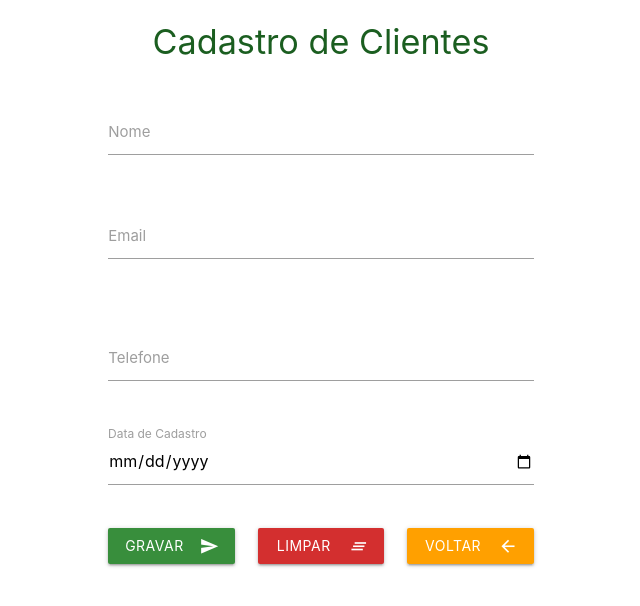
After one commit to GabrielFSilva01/Locadora-main, a PHP site: page /VIEW/Cliente/FormCliente.php in a window 1280 px wide. The commit adds this page. Shown: the top 606 px of the page, without its empty margins (319-959 px from the left). Run offline with PHP 8.4, Linux system fonts and the light colour scheme.

Commit message:
feito alterações em: LstCliente.php,cliente.php,FormCliente.php Criados: FormCliente.php, InsCliente.php,EditCliente.php CRUD parcial criado: Insert e Edit.

```diff
--- /dev/null
+++ b/VIEW/Cliente/FormCliente.php
@@ -0,0 +1,121 @@
+<!DOCTYPE html>
+<html lang="pt-BR">
+<head>
+  <meta charset="UTF-8" />
+  <meta name="viewport" content="width=device-width, initial-scale=1" />
+  <title>Novo Cliente</title>
+
+  <!-- Materialize CSS -->
+  <link
+    rel="stylesheet"
+    href="https://cdnjs.cloudflare.com/ajax/libs/materialize/1.0.0/css/materialize.min.css"
+  />
+  <link href="https://fonts.googleapis.com/icon?family=Material+Icons" rel="stylesheet" />
+</head>
+<body>
+  <div class="container">
+    <div class="row">
+      <div class="col s12 center-align">
+        <h4 class="green-text text-darken-4">Cadastro de Clientes</h4>
+      </div>
+    </div>
+
+    <div class="row">
+      <form
+        action="InsCliente.php"
+        method="post"
+        class="col s12 m8 offset-m2 l6 offset-l3"
+      >
+        <!-- Nome -->
+        <div class="row">
+          <div class="input-field col s12">
+            <input type="text" id="nome" name="nome" required />
+            <label for="nome">Nome</label>
+          </div>
+        </div>
+
+        <!-- Email -->
+        <div class="row">
+          <div class="input-field col s12">
+            <input
+              type="email"
+              id="email"
+              name="email"
+              class="validate"
+              required
+            />
+            <label for="email">Email</label>
+            <span
+              class="helper-text"
+              data-error="E-mail inválido"
+              data-success="E-mail válido"
+            ></span>
+          </div>
+        </div>
+
+        <!-- Telefone -->
+        <div class="row">
+          <div class="input-field col s12">
+            <input type="text" name="telefone" id="telefone" required>
+            <label for="telefone">Telefone</label>
+          </div>
+        </div>
+
+        <!-- Data Cadastro -->
+        <div class="row">
+          <div class="input-field col s12">
+            <input type="date" id="data_cadastro" name="data_cadastro" required />
+            <label for="data_cadastro" class="active">Data de Cadastro</label>
+          </div>
+        </div>
+
+        <!-- Botões -->
+        <div class="row center-align">
+          <div class="col s12 m4">
+            <button
+              class="btn waves-effect waves-light green darken-2"
+              type="submit"
+              name="action"
+              style="width: 100%"
+            >
+              Gravar
+              <i class="material-icons right">send</i>
+            </button>
+          </div>
+
+          <div class="col s12 m4">
+            <button
+              class="btn waves-effect waves-light red darken-2"
+              type="reset"
+              name="clear"
+              style="width: 100%"
+            >
+              Limpar
+              <i class="material-icons right">clear_all</i>
+            </button>
+          </div>
+
+          <div class="col s12 m4">
+            <a
+              href="Lstcliente.php"
+              class="btn waves-effect waves-light amber darken-2"
+              style="width: 100%"
+            >
+              Voltar
+              <i class="material-icons right">arrow_back</i>
+            </a>
+          </div>
+        </div>
+      </form>
+    </div>
+  </div>
+
+  <!-- Materialize JS -->
+  <script src="https://cdnjs.cloudflare.com/ajax/libs/materialize/1.0.0/js/materialize.min.js"></script>
+  <script>
+    document.addEventListener("DOMContentLoaded", function () {
+      M.updateTextFields();
+    });
+  </script>
+</body>
+</html>
```
Also changed, not shown: DAL/cliente.php (+54 -3 lines), VIEW/Cliente/EditCliente.php (added, +16 -0 lines), VIEW/Cliente/FormClienteEdit.php (added, +107 -0 lines), VIEW/Cliente/InsCliente.php (added, +18 -0 lines), VIEW/Cliente/Lstcliente.php (+40 -23 lines).
